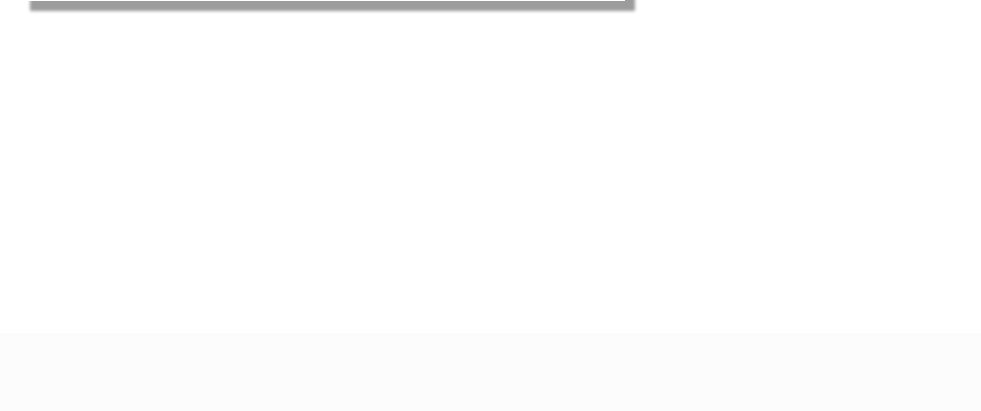
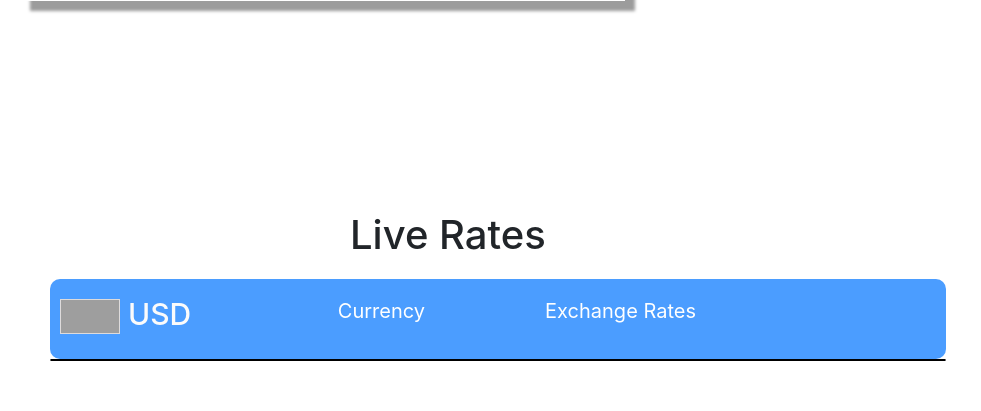
Before and after one commit to Nishant040305/Currency, a Django app: template templates/index.html in a window 1280 px wide. Shown: the part 467-878 px from the top of the page, without its empty margins (0-981 px from the left). Before the commit the page ends 480 px from the top, so only its background shows below. Run offline with Django 4.2, Linux system fonts and the light colour scheme; the template is opened without the code that fills it, so the values that code supplies are empty; some libraries are stand-ins or nearby versions; grey boxes are pictures that could not be loaded.

Commit message:
Update index.html

```diff
--- a/templates/index.html
+++ b/templates/index.html
@@ -205,7 +205,31 @@
     {% endfor %}
   </div>
 
+
   <!--live rates-->
+<br>
+<br>
+
+  <div style="margin-top:550px; margin-bottom:50px;">
+    <!--Navigation bar-->
+    <h1 style="margin-left:350px; margin-bottom:20px;"> Live Rates</h1>
+    <div class="e_menu__bar" style="maring-top:40px;">
+        <h1 class="logo"><img class = 'e_logo_img e_country' src="{% static 'flag\us.png'%}"><span> USD</span></h1> <!--logo of team-->
+    <!--Content of navigation bar-->
+        <ul>
+            <li><a class="e_tab__nav" herf="#">Currency</a></li>
+            <li><a class="e_tab__nav " ></a></li>
+            <li><a class="e_tab__nav" herf="#">Exchange Rates</a></li>
+            <li><a class="e_tab__nav" herf="#">         </a> </li>
+        </ul>
+    </div>
+
+    <div class = "exchange_data">
+      {%for k,j in context.items%}
+      <div class = "data"><img style="margin-right: 10px;" class = "logo_img country" src="{{k}}"><span style="margin-left:200px;">{{j}}</span><span style="margin-left:200px;">{{rates|get_item:j}}</span></div>
+      {%endfor%}
+    </div>
+  </div>
 
   <!--javascript file -->
   <script src = "{% static 'script.js' %}"></script>
```
